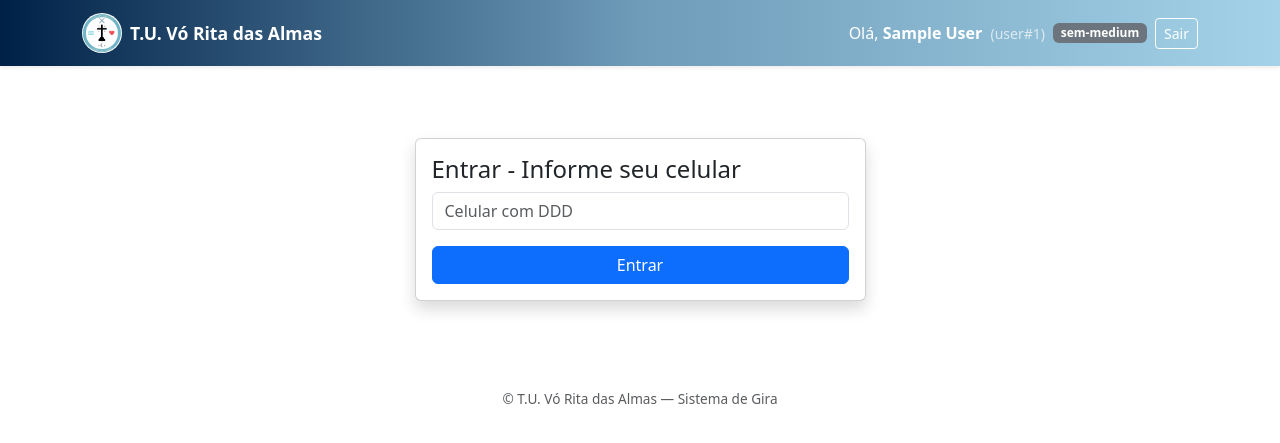
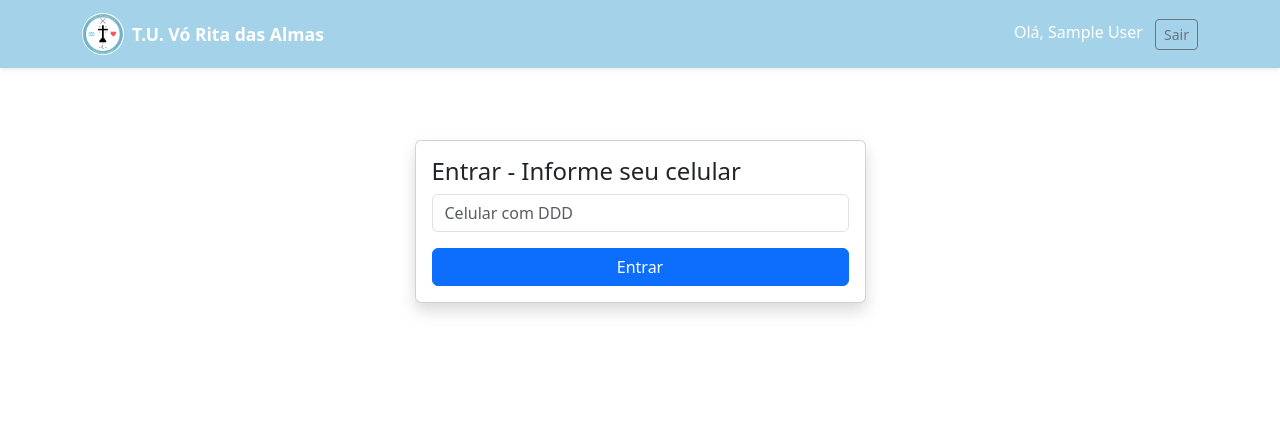
Before and after one commit to dacorrea/templo-funcoes, a Django app: page / in a window 1280 px wide. Shown: the top 443 px of the page. Run offline with Django 4.2, Linux system fonts and the light colour scheme; a user stored in the database is signed in; tables that the repository leaves empty hold one stand-in row (values such as "Sample post").

Commit message:
Update base.html
volta fncional

```diff
--- a/gira/templates/gira/base.html
+++ b/gira/templates/gira/base.html
@@ -16,36 +16,20 @@
 <body class="bg-light">
 
   <!-- Navbar -->
-  <nav class="navbar navbar-expand-lg shadow-sm"
-       style="background: linear-gradient(to right, #002147, #6e9cb9, #A4D2E8);">
+  <nav class="navbar navbar-expand-lg navbar-light shadow-sm custom-navbar">
     <div class="container d-flex justify-content-between align-items-center">
 
       <!-- Logo e nome -->
-      <a class="navbar-brand d-flex align-items-center text-white" href="{% url 'gira:lista_funcoes' %}">
-        <img src="{% static 'img/logo.png' %}" alt="Logo T.U. Vó Rita das Almas"
-             class="logo me-2" style="height:40px;">
-        <span class="titulo fw-semibold">T.U. Vó Rita das Almas</span>
+      <a class="navbar-brand d-flex align-items-center" href="{% url 'gira:lista_funcoes' %}">
+        <img src="{% static 'img/logo.png' %}" alt="Logo T.U. Vó Rita das Almas" class="logo me-2">
+        <span class="titulo">T.U. Vó Rita das Almas</span>
       </a>
 
       <!-- Saudação e botão sair -->
-      <div class="d-flex align-items-center text-white">
+      <div>
         {% if user %}
-          <span class="me-2">
-            Olá, <strong>{{ user.nome }}</strong>
-            <small class="text-light opacity-75 ms-1">(user#{{ user.id }})</small>
-          </span>
-
-          {% if medium_logado %}
-            <span class="badge bg-light text-dark me-2" title="Médium vinculado">
-              Medium#{{ medium_logado.id }}
-            </span>
-          {% else %}
-            <span class="badge bg-secondary text-white me-2" title="Nenhum médium vinculado">
-              sem-medium
-            </span>
-          {% endif %}
-
-          <a href="{% url 'gira:logout' %}" class="btn btn-sm btn-outline-light">Sair</a>
+          <span class="me-2">Olá, {{ user.nome }}</span>
+          <a href="{% url 'gira:logout' %}" class="btn btn-sm btn-outline-secondary">Sair</a>
         {% endif %}
       </div>
     </div>
@@ -56,10 +40,5 @@
     {% block content %}{% endblock %}
   </main>
 
-  <!-- Rodapé opcional -->
-  <footer class="text-center py-3 text-muted" style="font-size:0.85rem;">
-    © {{ now|date:"Y" }} T.U. Vó Rita das Almas — Sistema de Gira
-  </footer>
-
 </body>
 </html>
```
